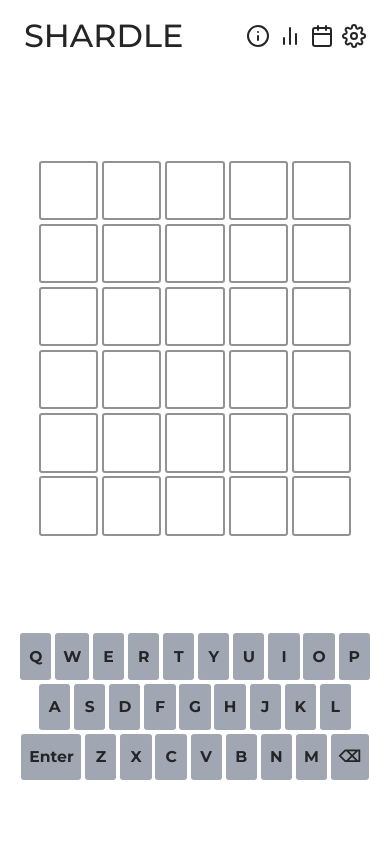
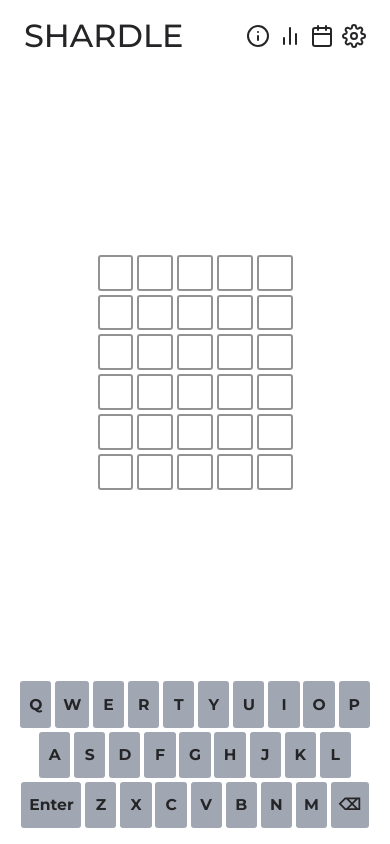
Before and after one commit to 17thshard/shardle, a Next.js app: page / in a window 390 px wide. Built offline with nearby package versions, Linux system fonts and the light colour scheme.

Commit message:
Improve layout responsiveness

```diff
--- a/styles/Game.module.scss
+++ b/styles/Game.module.scss
@@ -8,7 +8,7 @@
   position: relative;
   flex: 1;
 
-  @media (orientation: landscape) and (max-height: 560px) {
+  @media (orientation: landscape) and (max-height: 650px) {
     flex-direction: row;
   }
 }
--- a/styles/Keyboard.module.scss
+++ b/styles/Keyboard.module.scss
@@ -11,7 +11,7 @@
     gap: 1vmin;
   }
 
-  @media (orientation: landscape) and (max-height: 560px) {
+  @media (orientation: landscape) and (max-height: 650px) {
     margin-top: 0;
   }
 
@@ -41,10 +41,16 @@
       min-width: 8vmin;
     }
 
-    @media (orientation: landscape) and (max-height: 560px) {
+    @media (orientation: portrait) and (max-width: 450px) and (max-height: 700px) {
+      padding: 3.5vmin 2vmin;
+      font-size: 4vmin;
+      min-width: 8vmin;
+    }
+
+    @media (orientation: landscape) and (max-height: 650px) and (max-width: 800px) {
       padding: 10px 8px;
-      font-size: 14px;
-      min-width: 32px;
+      font-size: 2vmax;
+      min-width: 4vmax;
     }
 
     &:hover, &:active, &:focus {
--- a/styles/Statistics.module.scss
+++ b/styles/Statistics.module.scss
@@ -202,7 +202,7 @@
       --letter-size: 8vmin;
     }
 
-    @media (orientation: landscape) and (max-height: 560px) {
+    @media (orientation: landscape) and (max-height: 650px) {
       width: 30vmax;
       --letter-size: 8vmin;
     }
--- a/styles/Word.module.scss
+++ b/styles/Word.module.scss
@@ -14,17 +14,25 @@
     --letter-size: 8vmin;
   }
 
-  @media (orientation: landscape) and (max-height: 800px) {
+  @media (max-height: 900px) {
     width: 50vmin;
   }
 
-  @media (orientation: landscape) and (max-height: 560px) {
-    width: 30vmax;
-    --letter-size: 8vmin;
+  @media (max-height: 800px) {
+    width: 40vmin;
   }
 
-  @media (orientation: portrait) and (max-width: 600px) {
-    width: 80vmin;
+  @media (orientation: landscape) and (max-height: 800px) {
+    width: 45vmin;
+  }
+
+  @media (orientation: portrait) and (max-height: 800px) {
+    width: calc(min(85%, 45vmax));
+  }
+
+  @media (orientation: landscape) and (max-height: 650px) {
+    width: calc(min(40vmax, 60vmin));
+    --letter-size: calc(min(6vmax, 8vmin));
   }
 
   &.fast {
--- a/styles/globals.scss
+++ b/styles/globals.scss
@@ -77,7 +77,7 @@ body {
   bottom: 0;
   background: rgba(0, 0, 0, 0.5) !important;
   z-index: 1000;
-  padding: 4rem;
+  padding: 1rem;
   cursor: pointer;
   overflow-y: auto;
   display: flex;
--- a/styles/layout.module.scss
+++ b/styles/layout.module.scss
@@ -2,6 +2,6 @@
   display: flex;
   flex-direction: column;
   position: relative;
-  padding: 0 4rem 4rem;
+  padding: 0 1rem 1rem;
   flex: 1;
 }
```
